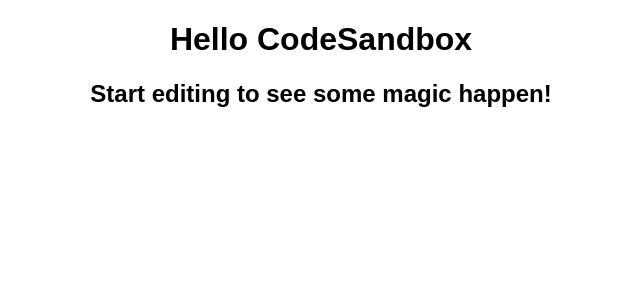
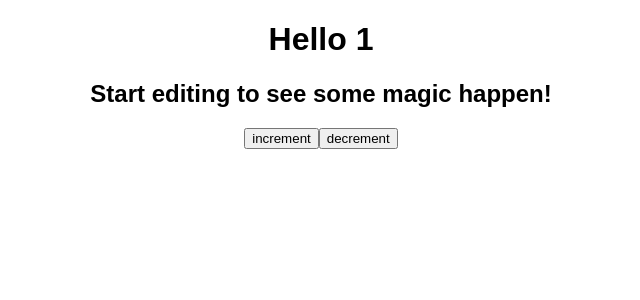
Before and after one commit to jamesbonglee/condesandbox-react-hooks, a React (Create React App) app: page / in a window 1280 px wide. Shown: the top 300 px of the page, without its empty margins (319-959 px from the left). Built offline with nearby package versions, Linux system fonts and the light colour scheme.

Commit message:
Difference between using and not Hook

```diff
--- a/src/App.js
+++ b/src/App.js
@@ -1,10 +1,48 @@
+import React, { useState } from "react";
 import "./styles.css";
 
-export default function App() {
+const App = () => {
+  const [item, setItem] = useState(1);
+  const incrementItem = () => setItem(item + 1);
+  const decrementItem = () => setItem(item - 1);
   return (
     <div className="App">
-      <h1>Hello CodeSandbox</h1>
+      <h1>Hello {item}</h1>
       <h2>Start editing to see some magic happen!</h2>
+      <button onClick={incrementItem}>increment</button>
+      <button onClick={decrementItem}>decrement</button>
     </div>
   );
+};
+// 훅사용한 함수형 과 스테이트사용하는 클래스형 차이
+class ugly extends React.Component {
+  state = {
+    item: 1
+  };
+  render() {
+    const { item } = this.state;
+    return (
+      <div className="ugly">
+        <h1>Hello {item}</h1>
+        <h2>ugly happen!</h2>
+        <button onClick={this.incrementItem}>increment</button>
+        <button onClick={this.decrementItem}>decrement</button>
+      </div>
+    );
+  }
+  incrementItem = () => {
+    this.setState((state) => {
+      return {
+        item: state.item + 1
+      };
+    });
+  };
+  decrementItem = () => {
+    this.setState((state) => {
+      return {
+        item: state.item - 1
+      };
+    });
+  };
 }
+export default App;
```
Also changed, not shown: package.json (+9 -4 lines).
